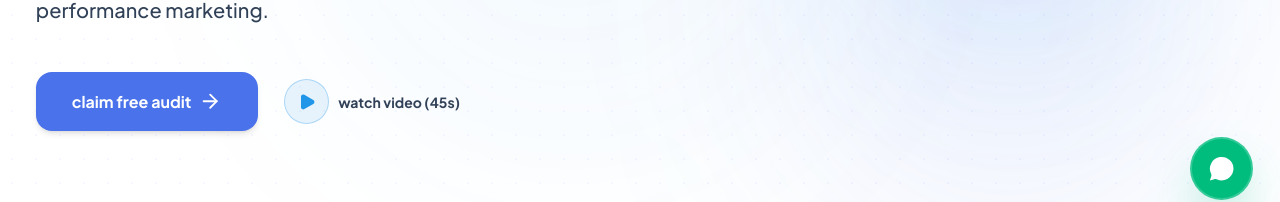
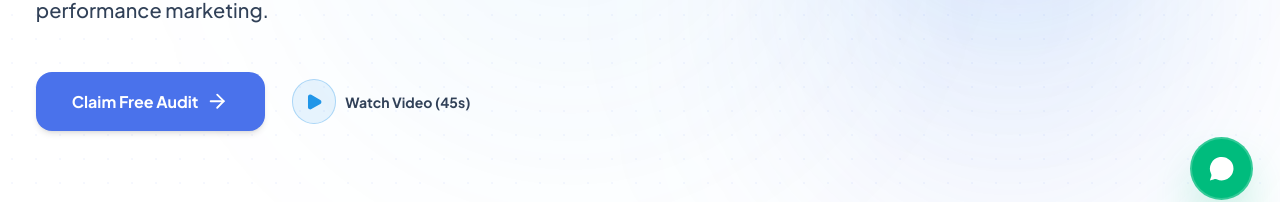
Before and after one commit to srijithit/dhi, a Next.js app in the folder next-frontend/: page / in a window 1280 px wide. Shown: the part 573-775 px from the top of the page. Built offline with nearby package versions, Linux system fonts and the light colour scheme; a web font is replaced by a local one.

Commit message:
fix: capitalize all button text strings to Title Case (Claim Free Audit)

```diff
--- a/next-frontend/src/app/globals.css
+++ b/next-frontend/src/app/globals.css
@@ -69,7 +69,7 @@ p::first-letter {
 }
 
 /* Navigation, Buttons, Badges, and Headings - Capitalize First Letter of Each Word (Title Case) */
-nav a, header a, button, .btn-primary, .btn-secondary,
+nav a, header a, button, button *, .btn-primary, .btn-primary *, .btn-secondary, .btn-secondary *,
 h1, h2, h3, h4, h5, h6,
 h1 *, h2 *, h3 *, h4 *, h5 *, h6 *,
 .font-header, .font-header * {
--- a/next-frontend/src/components/AuditCalculator.tsx
+++ b/next-frontend/src/components/AuditCalculator.tsx
@@ -426,7 +426,7 @@ export default function AuditCalculator({ onOpenWhatsApp, onlyForm = false }: Au
                       className="btn-primary w-full !py-3 flex items-center justify-center gap-2 cursor-pointer !rounded-2xl shadow-md hover:shadow-lg"
                     >
                       <MessageCircle className="w-4 h-4" />
-                      <span>CLAIM FREE AUDIT</span>
+                      <span>Claim Free Audit</span>
                     </button>
                   </div>
                 </div>
--- a/next-frontend/src/components/CTABanner.tsx
+++ b/next-frontend/src/components/CTABanner.tsx
@@ -52,15 +52,15 @@ export default function CTABanner({ onOpenAudit }: CTABannerProps) {
         <div className="flex flex-col sm:flex-row items-center justify-center gap-4 pt-6">
           <button
             onClick={handleConsultationClick}
-            className="w-full sm:w-auto px-8 py-4 bg-[#4A72EB] hover:bg-[#2196E8] text-white font-bold rounded-2xl border-2 border-transparent hover:shadow-lg transition-all duration-250 flex items-center justify-center gap-2 text-base uppercase tracking-wider shadow-md cursor-pointer"
+            className="w-full sm:w-auto px-8 py-4 bg-[#4A72EB] hover:bg-[#2196E8] text-white font-bold rounded-2xl border-2 border-transparent hover:shadow-lg transition-all duration-250 flex items-center justify-center gap-2 text-base tracking-wider shadow-md cursor-pointer"
           >
             <PhoneCall className="w-5 h-5" />
-            <span>CLAIM FREE AUDIT</span>
+            <span>Claim Free Audit</span>
           </button>
 
           <button
             onClick={handleWhatsAppClick}
-            className="w-full sm:w-auto px-8 py-4 border-2 border-emerald-500 text-emerald-500 font-bold rounded-2xl hover:bg-emerald-500 hover:text-white transition-colors duration-250 flex items-center justify-center gap-2 text-base uppercase tracking-wider bg-transparent cursor-pointer"
+            className="w-full sm:w-auto px-8 py-4 border-2 border-emerald-500 text-emerald-500 font-bold rounded-2xl hover:bg-emerald-500 hover:text-white transition-colors duration-250 flex items-center justify-center gap-2 text-base tracking-wider bg-transparent cursor-pointer"
           >
             <MessageCircle className="w-5 h-5 shrink-0" />
             <span>WhatsApp Us Now</span>
--- a/next-frontend/src/components/Hero.tsx
+++ b/next-frontend/src/components/Hero.tsx
@@ -206,7 +206,7 @@ export default function Hero({ onOpenAudit, onExploreServices }: HeroProps) {
                 whileTap={{ scale: 0.98 }}
                 className="btn-primary group !py-3.5 !px-8 cursor-pointer w-full sm:w-auto !rounded-2xl shadow-md hover:shadow-lg"
               >
-                <span>claim free audit</span>
+                <span>Claim Free Audit</span>
                 <ArrowRight className="w-5 h-5 group-hover:translate-x-1 transition-transform" />
               </motion.button>
 
@@ -219,7 +219,7 @@ export default function Hero({ onOpenAudit, onExploreServices }: HeroProps) {
                 <span className="w-10 h-10 rounded-full bg-[#2196E8]/10 border border-[#2196E8]/30 flex items-center justify-center text-[#2196E8] transition-transform">
                   <Play className="w-4 h-4 fill-[#2196E8]" />
                 </span>
-                <span>watch video (45s)</span>
+                <span>Watch Video (45s)</span>
               </motion.button>
             </motion.div>
 
```
